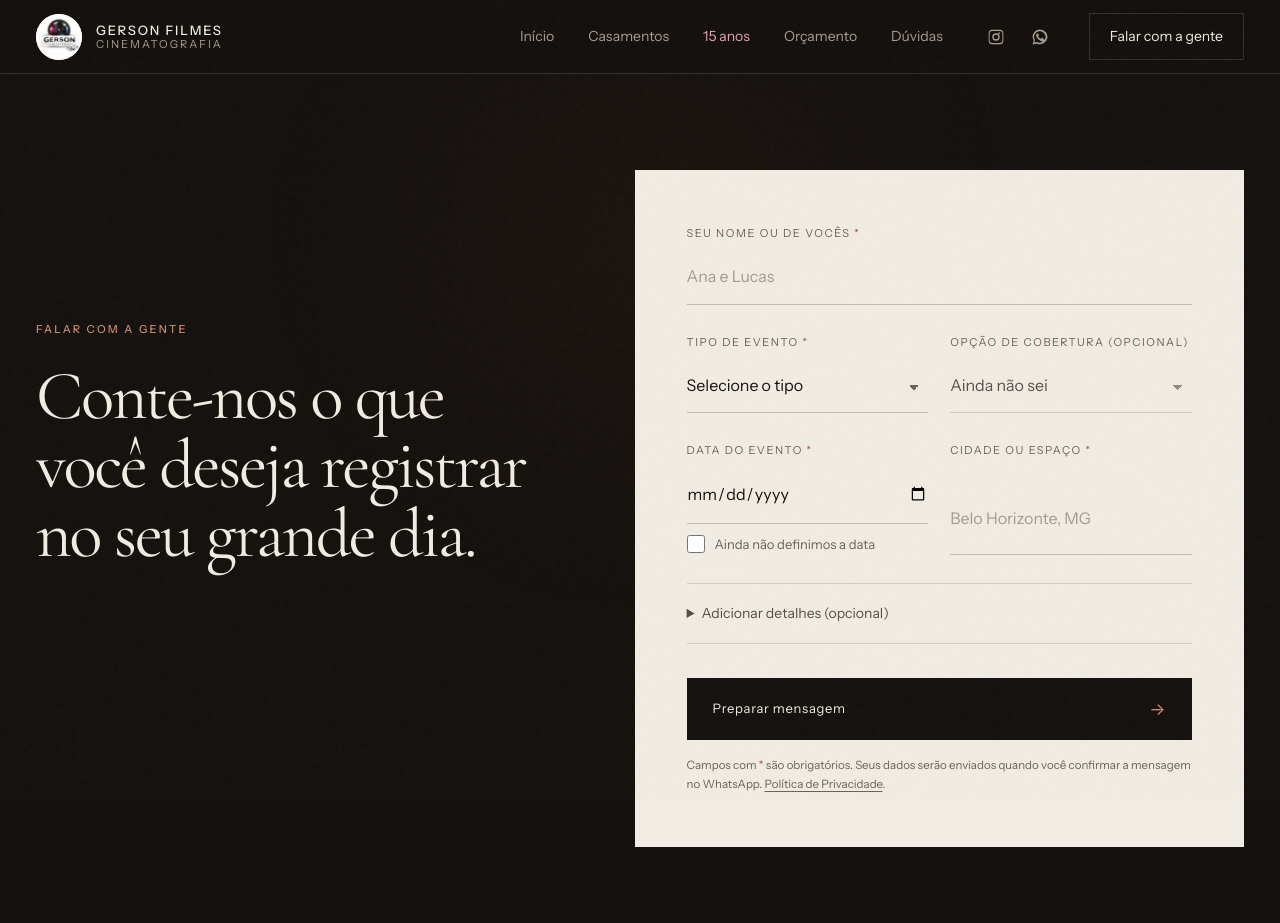
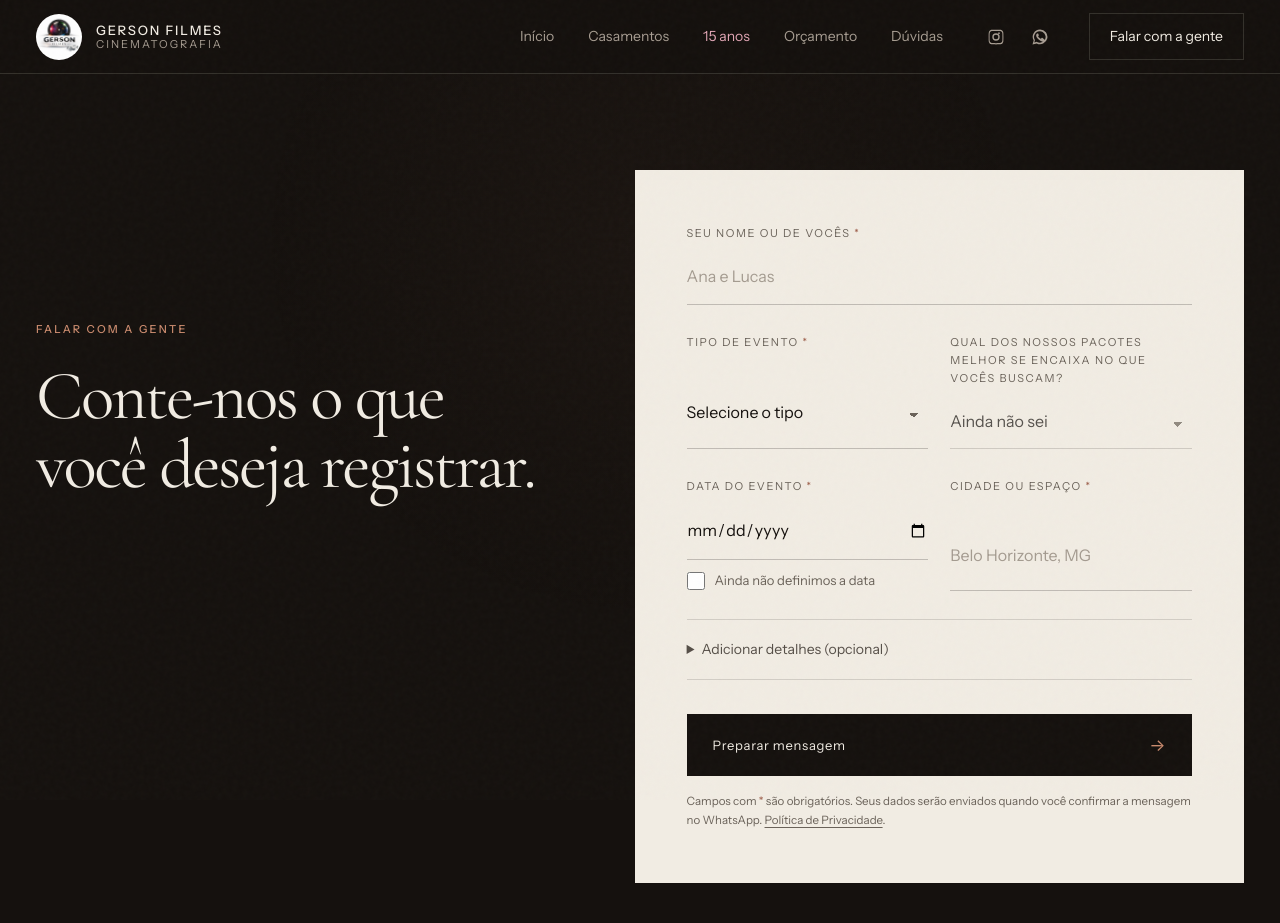
Before and after one commit to peregrino-softwares/gerson-filmes-site, a Flask app: page /orcamento in a window 1280 px wide. Shown: the top 923 px of the page. Run offline with Flask 3, Linux system fonts and the light colour scheme.

Commit message:
Atualiza o título e as perguntas do formulário de orçamento

```diff
--- a/docs/orcamento/index.html
+++ b/docs/orcamento/index.html
@@ -143,7 +143,7 @@
 
     <div class="orcamento-intro aparece">
       <span class="rotulo">Falar com a gente</span>
-      <h1>Conte-nos o que você deseja registrar no seu grande dia.</h1>
+      <h1>Conte-nos o que você deseja registrar.</h1>
     </div>
 
     <div class="formulario-caixa aparece">
@@ -183,7 +183,7 @@
             <small class="campo-erro" id="tipo-erro" hidden>Selecione o tipo de evento.</small>
           </div>
           <div class="campo">
-            <label for="pacote">Opção de cobertura (opcional)</label>
+            <label for="pacote">Qual dos nossos pacotes melhor se encaixa no que vocês buscam?</label>
             <select id="pacote" name="pacote" data-escolhido="">
               <option value="">Ainda não sei</option>
             </select>
@@ -211,7 +211,7 @@
         <details class="formulario-complemento">
           <summary>Adicionar detalhes (opcional)</summary>
           <div class="campo">
-          <label for="mensagem">O que não pode faltar nesse filme?</label>
+          <label for="mensagem">O que não pode faltar no seu filme de casamento?</label>
           <textarea id="mensagem" name="mensagem" rows="4"
                     placeholder="Uma homenagem, uma pessoa especial, a música da entrada, o número de convidados. O que vier à cabeça."></textarea>
         </div>
--- a/templates/orcamento.html
+++ b/templates/orcamento.html
@@ -10,7 +10,7 @@
 
     <div class="orcamento-intro aparece">
       <span class="rotulo">Falar com a gente</span>
-      <h1>Conte-nos o que você deseja registrar no seu grande dia.</h1>
+      <h1>Conte-nos o que você deseja registrar.</h1>
     </div>
 
     <div class="formulario-caixa aparece">
@@ -40,7 +40,7 @@
             <small class="campo-erro" id="tipo-erro" hidden>Selecione o tipo de evento.</small>
           </div>
           <div class="campo">
-            <label for="pacote">Opção de cobertura (opcional)</label>
+            <label for="pacote">Qual dos nossos pacotes melhor se encaixa no que vocês buscam?</label>
             <select id="pacote" name="pacote" data-escolhido="{{ pacote or '' }}">
               <option value="">Ainda não sei</option>
             </select>
@@ -68,7 +68,7 @@
         <details class="formulario-complemento">
           <summary>Adicionar detalhes (opcional)</summary>
           <div class="campo">
-          <label for="mensagem">O que não pode faltar nesse filme?</label>
+          <label for="mensagem">O que não pode faltar no seu filme de casamento?</label>
           <textarea id="mensagem" name="mensagem" rows="4"
                     placeholder="Uma homenagem, uma pessoa especial, a música da entrada, o número de convidados. O que vier à cabeça.">{{ enviado.mensagem if enviado else '' }}</textarea>
         </div>
```
